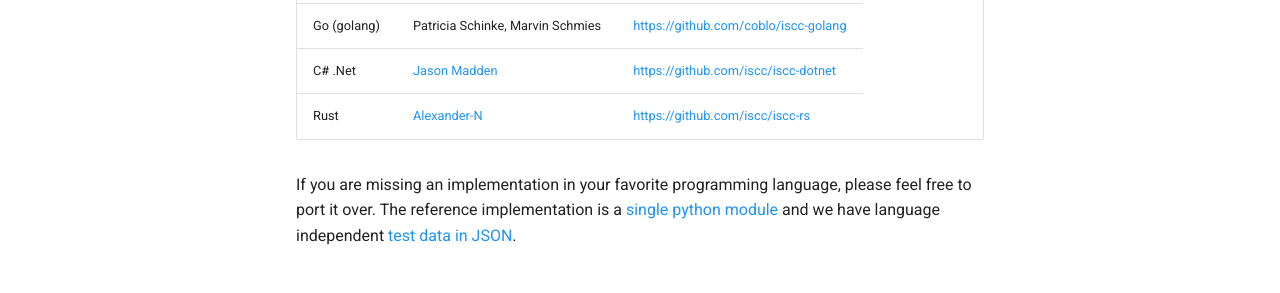
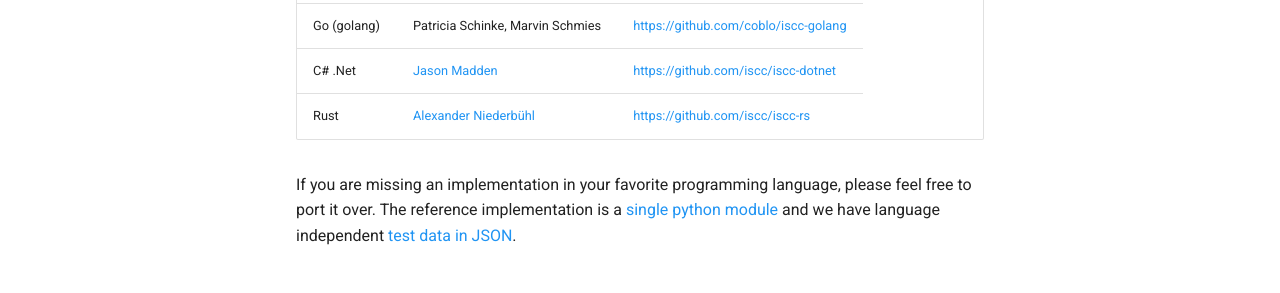
Before and after one commit to iscc/iscc-specs, an MkDocs documentation site: the page built from docs/implementations.md, in a window 1280 px wide and 1085 px high. Shown: the part 319-612 px from the top of the window. Built offline with MkDocs 1.6.1 and Material for MkDocs 9.7.7, drawn with Linux system fonts in a browser that asks for light colours; comment, search, counter and statistics services are not loaded.

Commit message:
Full name instead of username
Co-Authored-By: Alexander-N <a.niederbuehl@gmail.com>

```diff
--- a/docs/implementations.md
+++ b/docs/implementations.md
@@ -11,7 +11,7 @@
 | Python3     | Patricia Schinke, [Titusz Pan](https://github.com/titusz) | https://pypi.python.org/pypi/iscc    |
 | Go (golang) | Patricia Schinke, Marvin Schmies                          | https://github.com/coblo/iscc-golang |
 | C# .Net     | [Jason Madden](https://github.com/dirric)                 | https://github.com/iscc/iscc-dotnet  |
-| Rust        | [Alexander-N](https://github.com/Alexander-N)             | https://github.com/iscc/iscc-rs  |
+| Rust        | [Alexander Niederbühl](https://github.com/Alexander-N)             | https://github.com/iscc/iscc-rs  |
 
 If you are missing an implementation in your favorite programming language, please feel free to port it over. The reference implementation is a [single python module](https://github.com/coblo/iscc-specs/blob/master/src/iscc/iscc.py) and we have language independent [test data in JSON](https://github.com/coblo/iscc-specs/blob/master/tests/test_data.json).
 
```
